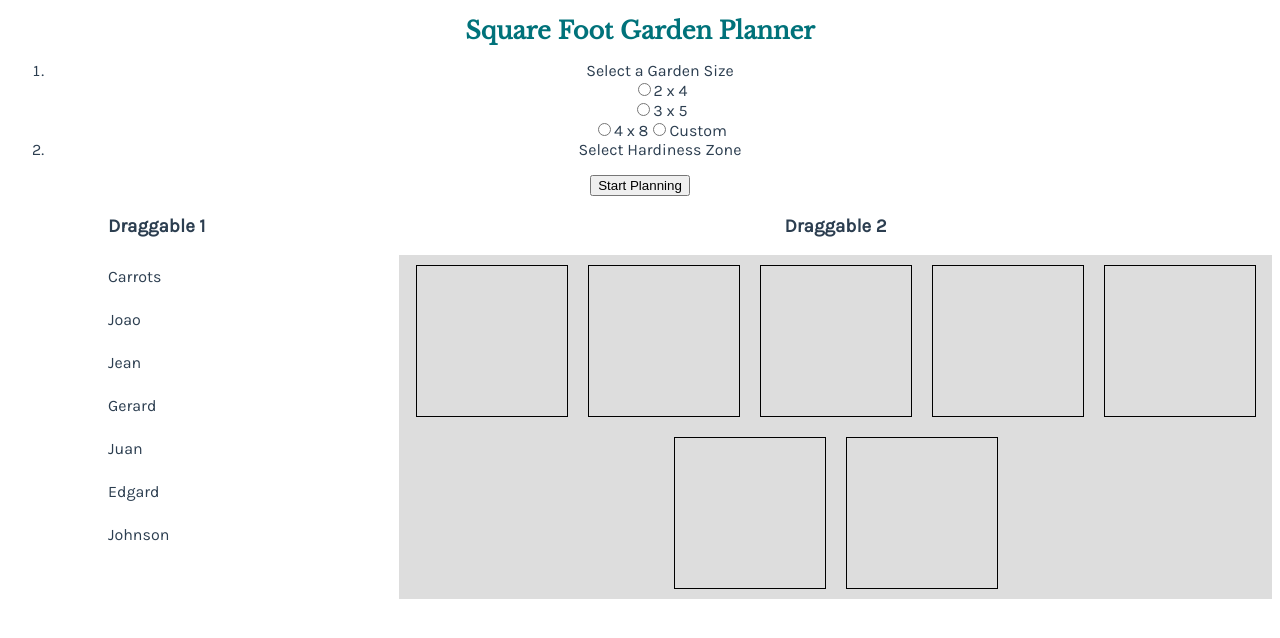
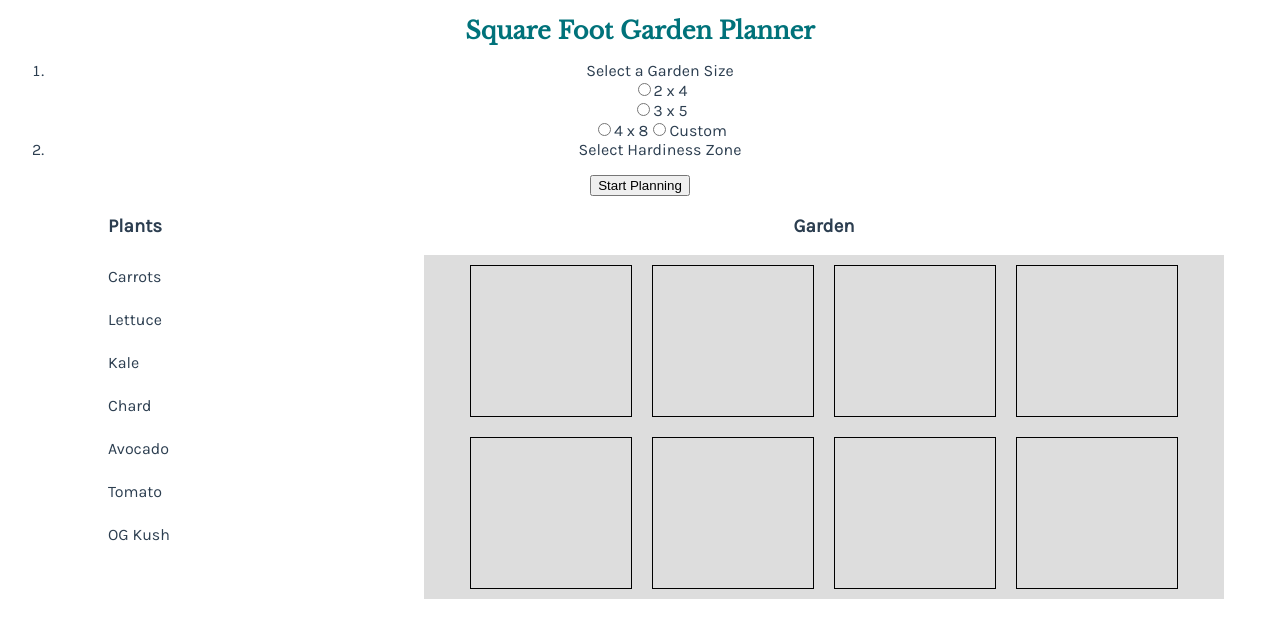
Before and after one commit to jessecalton/sqftgrdn, a Vue app: page /draggable in a window 1280 px wide. Shown: the top 638 px of the page. Built offline with nearby package versions, Linux system fonts and the light colour scheme.

Commit message:
items can be dragged and dropped

```diff
--- a/src/components/DraggableList.vue
+++ b/src/components/DraggableList.vue
@@ -1,12 +1,11 @@
 <template>
     <div class="garden">
         <div class="plant-container">
-      <h3>Draggable 1</h3>
+            <h3>Plants</h3>
             <draggable
                 class="dragArea plant-list"
                 :list="list1"
-        :group="{ name: 'people', pull: true, put: false }"
-
+                :group="{ name: 'plants', pull: 'clone', put: false }"
                 @end="orderList"
             >
                 <div
@@ -20,11 +19,11 @@
         </div>
 
         <div class="garden-grid">
-      <h3>Draggable 2</h3>
+            <h3>Garden</h3>
             <draggable
                 class="dragArea list-group grid-wrapper"
                 :list="list2"
-        group="people"
+                group="plants"
                 @add="addedItem"
             >
                 <div
@@ -36,10 +35,6 @@
                 </div>
             </draggable>
         </div>
-<!--
-    <rawDisplayer class="col-3" :value="list1" title="List 1" />
-
-    <rawDisplayer class="col-3" :value="list2" title="List 2" /> -->
     </div>
 </template>
 
@@ -50,18 +45,18 @@ export default {
     display: "DraggableList",
     order: 2,
     components: {
-    draggable
+        draggable,
     },
     data() {
         return {
             list1: [
                 { name: "Carrots", id: 1, image: "/assets/svg/carrots.svg" },
-        { name: "Joao", id: 2 },
-        { name: "Jean", id: 3 },
-        { name: "Gerard", id: 4 },
-        { name: "Juan", id: 5 },
-        { name: "Edgard", id: 6 },
-        { name: "Johnson", id: 7 }
+                { name: "Lettuce", id: 2 },
+                { name: "Kale", id: 3 },
+                { name: "Chard", id: 4 },
+                { name: "Avocado", id: 5 },
+                { name: "Tomato", id: 6 },
+                { name: "OG Kush", id: 7 },
             ],
             list2: [
                 { name: null, id: 1 },
@@ -70,45 +65,47 @@ export default {
                 { name: null, id: 4 },
                 { name: null, id: 5 },
                 { name: null, id: 6 },
-        { name: null, id: 7 }
+                { name: null, id: 7 },
+                { name: null, id: 8 },
             ],
-      funString: "Hey gang"
         };
     },
     methods: {
         log: function(evt) {
             window.console.log(evt.item.innerText);
         },
-    orderList: function() {
-      this.list2 = this.list2.sort((one, two) => {
-        return one.order - two.order;
-      })
+
+        orderList: function(evt) {
+            // console.log(evt)
         },
+
         addedItem: function(evt) {
-      var newItem = JSON.parse(JSON.stringify(this.list2));
-      this.$delete(newItem, evt.newIndex);
-
-      // this.list2 = oldList.map((item, index) => {
-      //   if (index === evt.newIndex) {
-      //     console.log(index)
-      //     item.order = evt.newIndex;
-      //     item.name = evt.item.innerText;
-      //   }
-      //   return item
-      // })
-      console.log(newItem)
-      return newItem
-      this.funString = "help"
-      this.$nextTick(() => console.log(this.funString))
-      return
+            console.log(evt);
+            // Edge case for placing an item in the last quadrant
+            if (evt.newIndex === 7) {
+                for (var i = evt.newIndex; i > this.list2.length; i--) {
+                    if (this.list2[i].name === null && evt.newIndex === 7) {
+                        this.list2.splice(i, 1);
+                        break;
                     }
+                }
+                // Clear up empty list item adjacent to newly placed item.
+            } else {
+                for (var i = evt.newIndex; i < this.list2.length; i++) {
+                    if (this.list2[i].name === null) {
+                        this.list2.splice(i, 1);
+                        console.log(i);
+                        break;
+                    }
+                }
+            }
+            // Clean up any overflow items
+            this.list2.splice(8);
         },
-  computed: {
-  }
+    },
 };
 </script>
 <style scoped lang="scss">
-
 .garden {
     display: flex;
 }
@@ -118,17 +115,28 @@ export default {
     align-items: center;
     background-color: #ddd;
     flex-wrap: wrap;
+    height: 344px;
+    overflow: hidden;
 }
 
-.grid {
+.grid,
+.sortable-chosen.sortable-ghost {
     border: 1px solid black;
     width: 150px;
     height: 150px;
     margin: 10px;
 }
 
+.plant-list--item.sortable-chosen.sortable-ghost {
+    border: 3px solid yellowgreen;
+    & + .list-group-item {
+        display: none;
+    }
+}
+
 .garden-grid {
     flex-basis: 75%;
+    max-width: 800px;
 }
 
 .plant-container {
@@ -140,6 +148,14 @@ export default {
     margin-left: 100px;
 }
 
+.highlight {
+    border: 3px solid yellowgreen;
+}
+
+.list-group-item {
+    flex-basis: 20%;
+}
+
 .plant-list {
     text-align: left;
     display: flex;
@@ -147,6 +163,12 @@ export default {
 
     &--item {
         margin: 12px 0;
+        &.sortable-chosen.sortable-ghost {
+            border: 3px solid yellowgreen;
+            & + .list-group-item {
+                visibility: collapse;
+            }
+        }
     }
 }
 </style>
```
Lines whose indentation alone changed are shown as unchanged.
